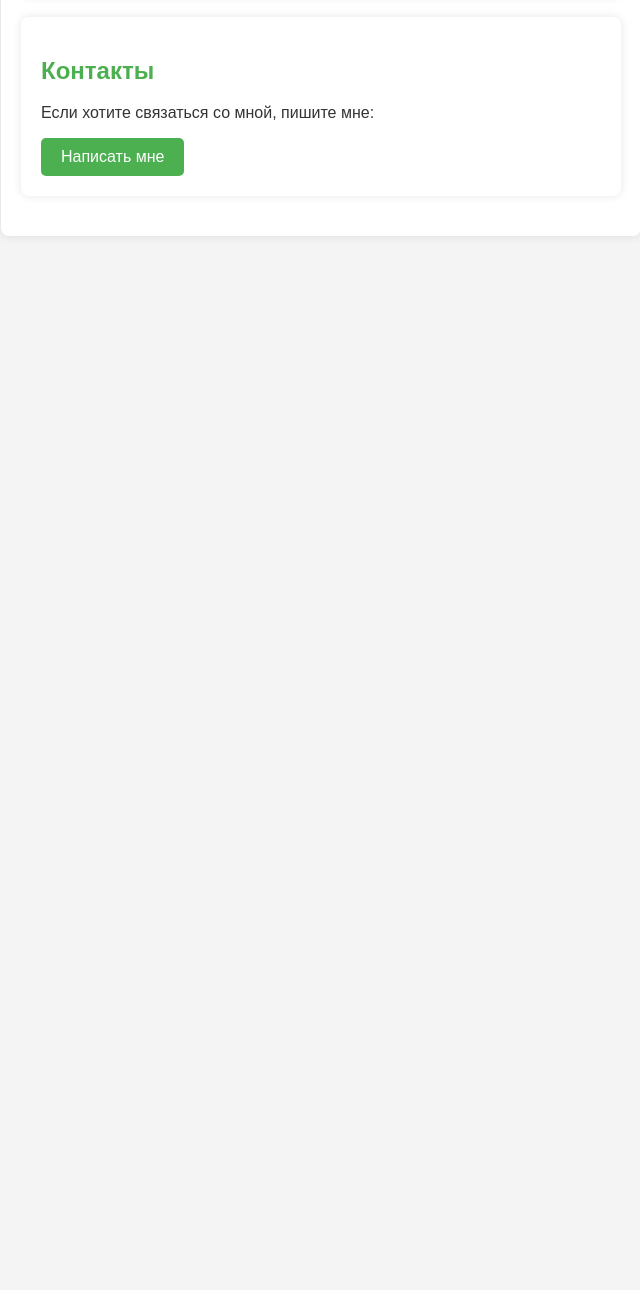
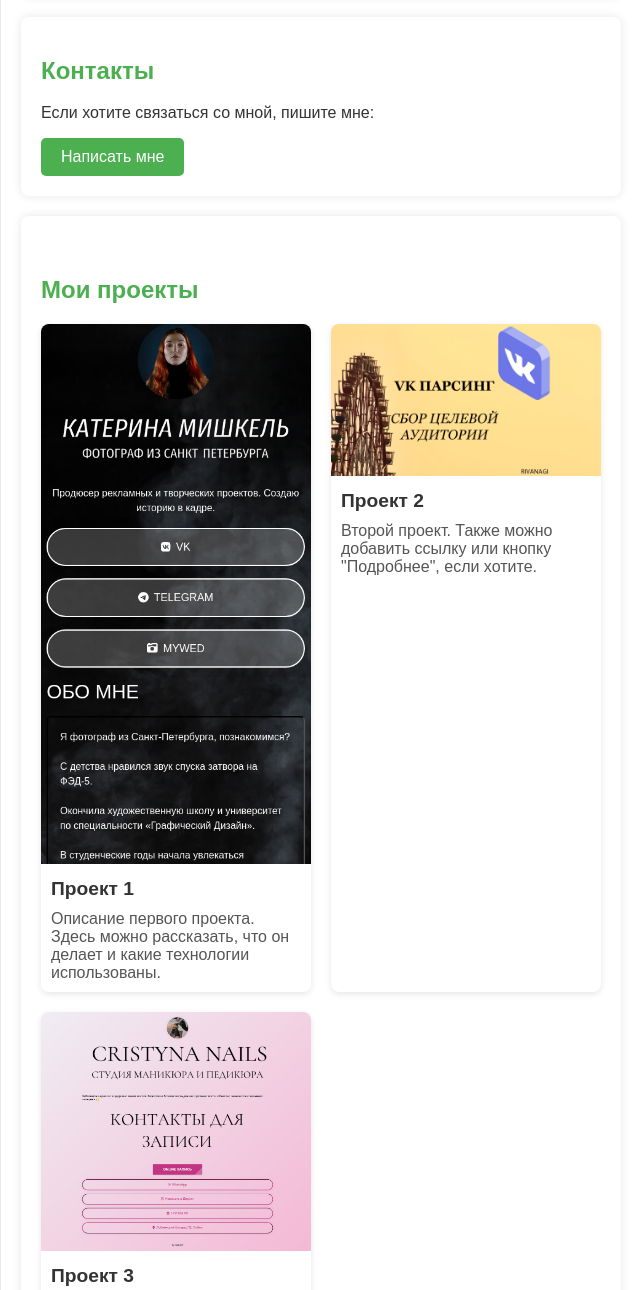
Before and after one commit to RuslanRuslan89/my-first-website, a plain HTML site: page index.html in a window 1280 px wide. Shown: the part 858-2148 px from the top of the page, without its empty margins (319-959 px from the left). Before the commit the page ends 1114 px from the top, so only its background shows below. Drawn offline with Linux system fonts and the light colour scheme.

Commit message:
Add files via upload

```diff
--- a/index.html
+++ b/index.html
@@ -82,6 +82,26 @@
     window.addEventListener('load', animateOnScroll);
 
 </script>
+<section id="projects">
+    <h2>Мои проекты</h2>
+    <div class="project-grid">
+        <div class="project-card">
+            <img src="project1.jpg" alt="Проект 1" width="100%">
+            <h3>Проект 1</h3>
+            <p>Описание первого проекта. Здесь можно рассказать, что он делает и какие технологии использованы.</p>
+        </div>
+        <div class="project-card">
+            <img src="project2.jpg" alt="Проект 2" width="100%">
+            <h3>Проект 2</h3>
+            <p>Второй проект. Также можно добавить ссылку или кнопку "Подробнее", если хотите.</p>
+        </div>
+        <div class="project-card">
+            <img src="project3.jpg" alt="Проект 3" width="100%">
+            <h3>Проект 3</h3>
+            <p>Третий проект. Можно добавить кнопку "Посмотреть код" с ссылкой на GitHub.</p>
+        </div>
+    </div>
+</section>
 </body>
 <script>
     const toggleButton = document.getElementById('toggle-theme');
--- a/style.css
+++ b/style.css
@@ -120,3 +120,40 @@ button:hover {
 .theme-toggle button:hover {
     background-color: #45a049;
 }
+/* Стили для карточек проектов */
+#projects {
+    padding-top: 40px;
+}
+
+.project-grid {
+    display: grid;
+    grid-template-columns: repeat(auto-fit, minmax(250px, 1fr));
+    gap: 20px;
+}
+
+.project-card {
+    background-color: white;
+    border-radius: 8px;
+    box-shadow: 0 2px 6px rgba(0,0,0,0.1);
+    overflow: hidden;
+    transition: transform 0.3s ease;
+}
+
+.project-card:hover {
+    transform: translateY(-5px);
+}
+
+.project-card img {
+    width: 100%;
+    height: auto;
+}
+
+.project-card h3 {
+    margin: 10px;
+    font-size: 1.2em;
+}
+
+.project-card p {
+    margin: 0 10px 10px;
+    color: #555;
+}
```
Also changed, not shown: project1.jpg (added), project2.jpg (added), project3.jpg (added).
